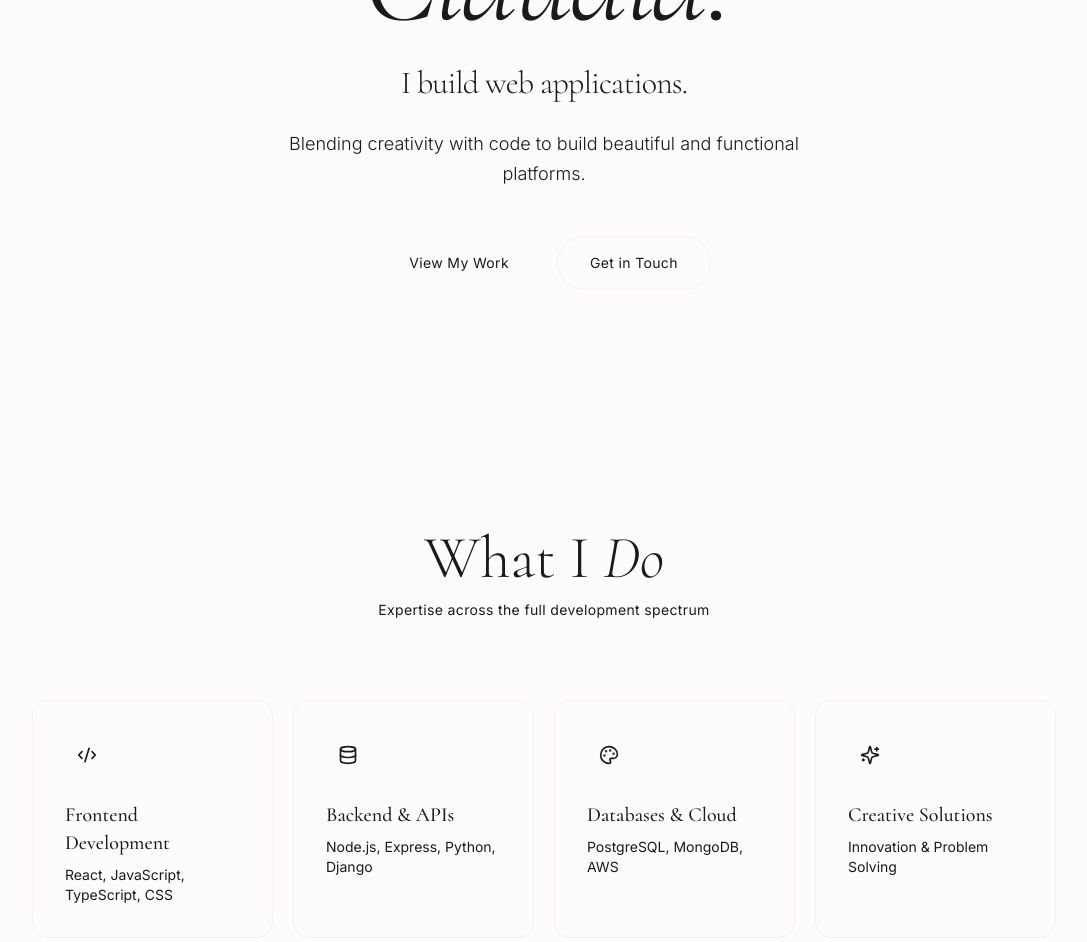
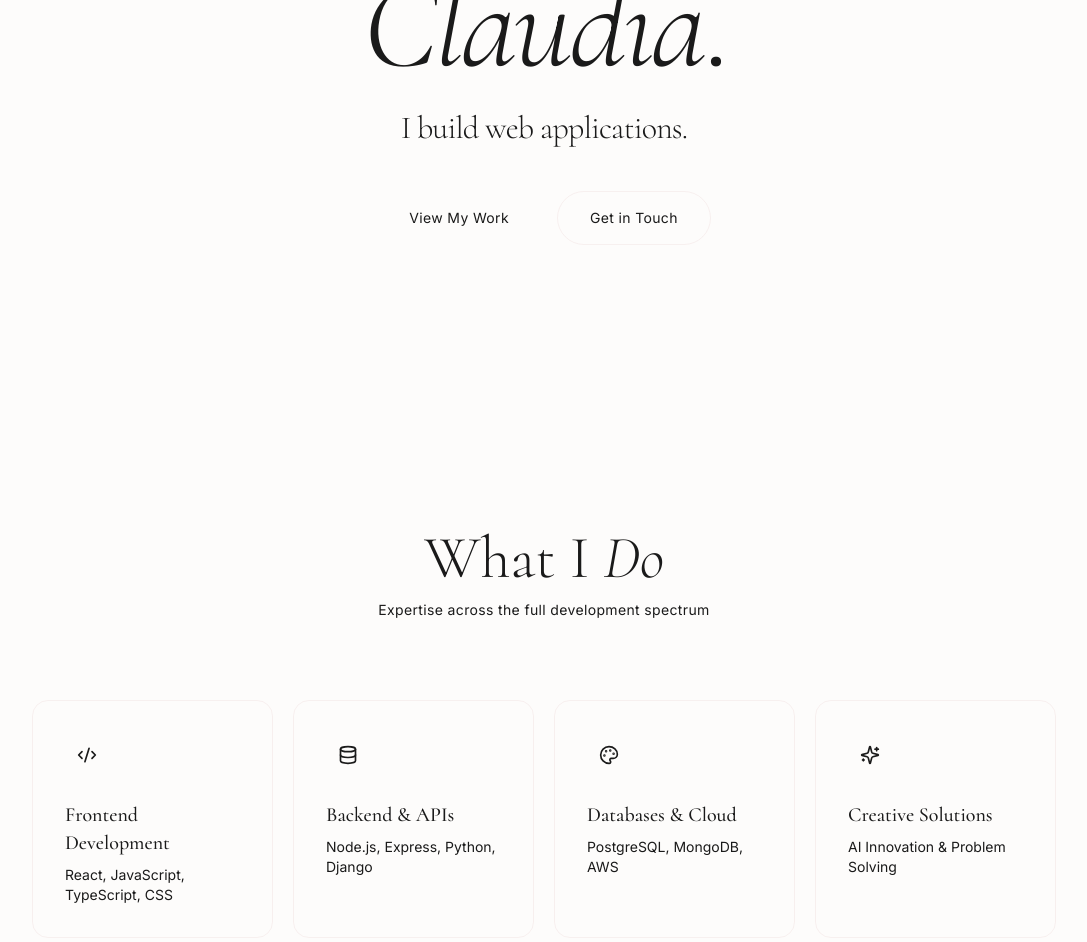
Before and after one commit to claudia-pacheco/Claudiawebsiteportfolio, a React (Vite) app: page / in a window 1280 px wide. Shown: the part 400-1342 px from the top of the page, without its empty margins (96-1183 px from the left). Built offline with nearby package versions, Linux system fonts and the light colour scheme.

Commit message:
skills section updated

```diff
--- a/src/app/App.tsx
+++ b/src/app/App.tsx
@@ -184,7 +184,7 @@ const SKILLS = [
   {
     icon: Sparkles,
     name: "Creative Solutions",
-    desc: "Innovation & Problem Solving",
+    desc: "AI Innovation & Problem Solving",
   },
 ];
 
@@ -357,10 +357,6 @@ export default function App() {
               style={{ fontSize: "clamp(2rem, 1vw, 9rem)" }}
             >
               I build web applications.
-            </p>
-
-            <p className="font-[family-name:var(--font-body)] text-lg font-light text-muted-foreground max-w-xl mx-auto leading-relaxed">
-              Blending creativity with code to build beautiful and functional platforms.
             </p>
 
             <motion.div
```
